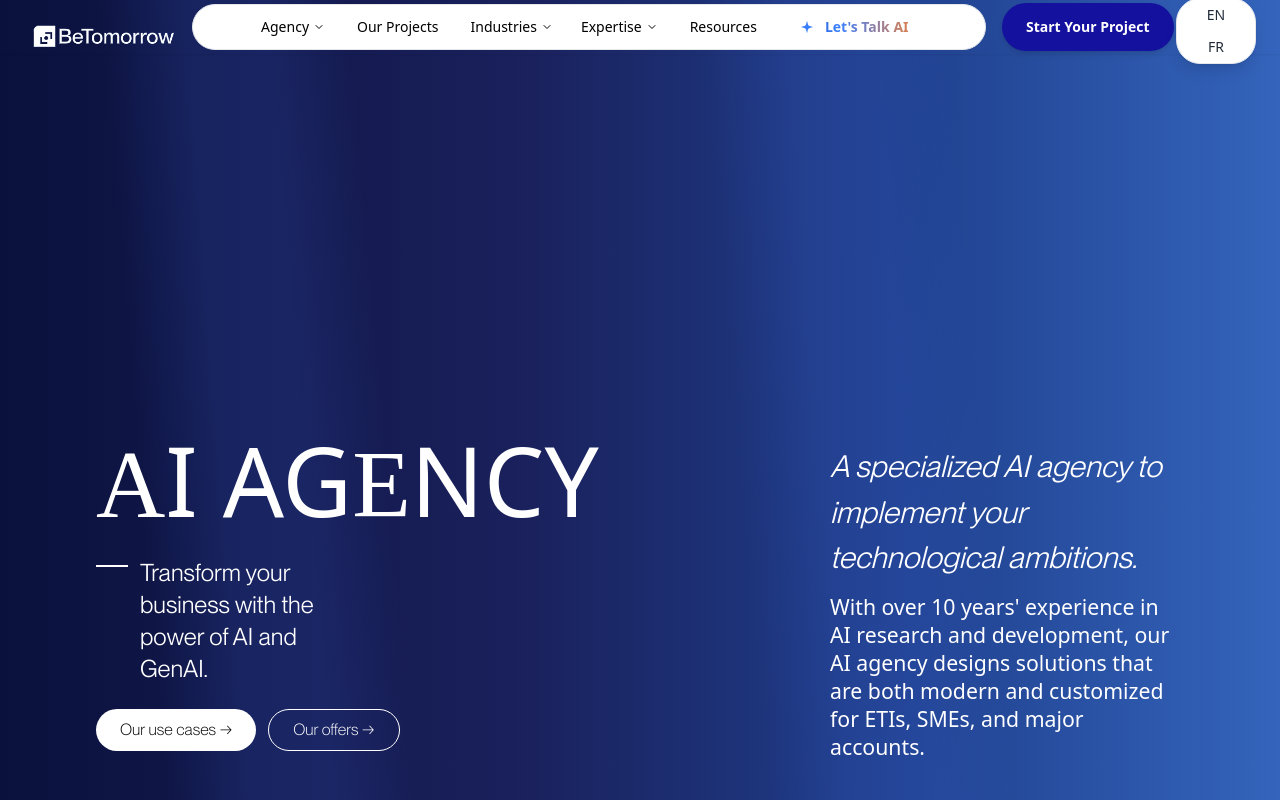
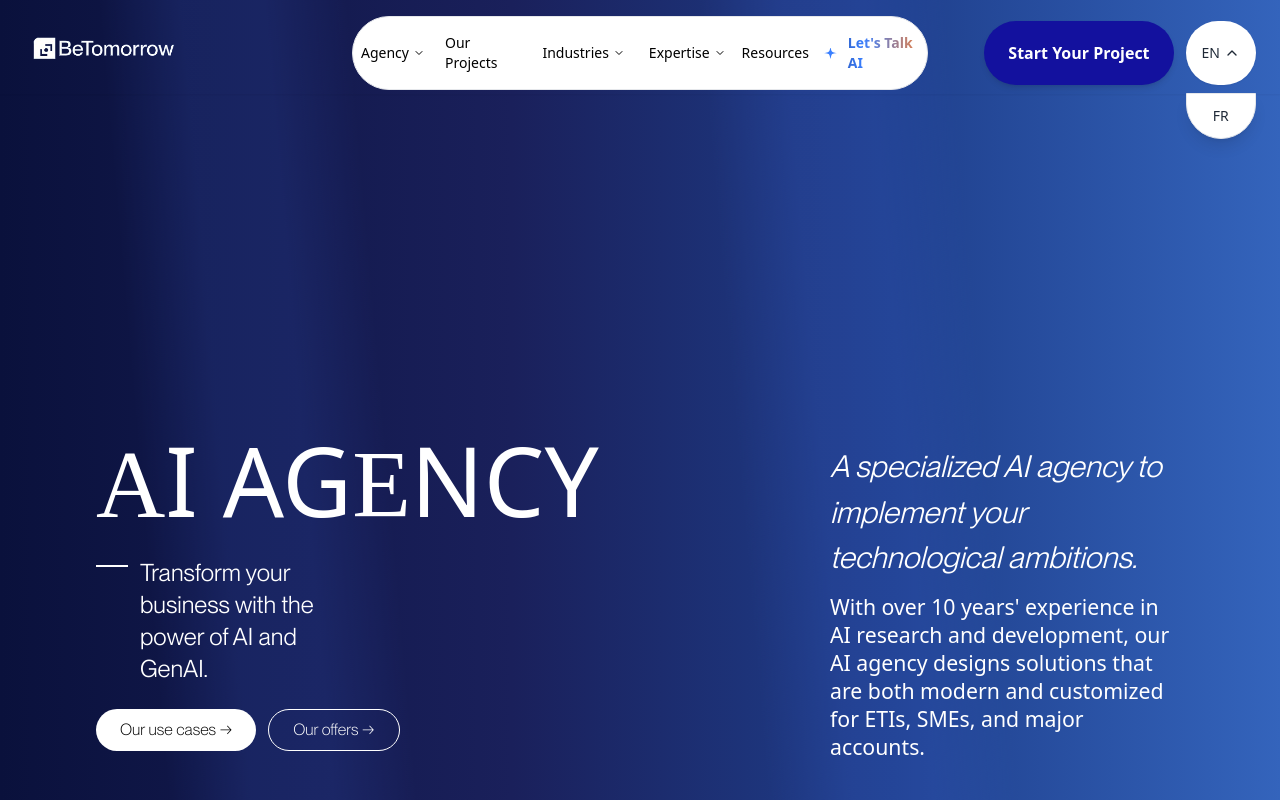
Before and after one commit to muskaanfayyaz/betomorrow-clone, a Next.js app: page / in a window 1280 px wide. Both pictures are taken after a click on the button "EN". Shown: the top 800 px of the page. Built offline with nearby package versions, Linux system fonts and the light colour scheme; a web font is replaced by a local one.

Commit message:
Betomorrow

```diff
--- a/src/components/Header.tsx
+++ b/src/components/Header.tsx
@@ -2,7 +2,7 @@
 
 import React, { useState } from 'react';
 import Link from 'next/link';
-import { ChevronDown, Sparkles, Menu, X } from 'lucide-react';
+import { ChevronDown, Sparkles, Menu} from 'lucide-react';
 import Image from 'next/image';
 
 const agencyItems = [
@@ -36,7 +36,14 @@ const industriesItems = [
 export default function Header() {
   const [openDropdown, setOpenDropdown] = useState<'agency' | 'expertise' | 'industries' | null>(null);
   const [langDropdownOpen, setLangDropdownOpen] = useState(false);
-  const [language, setLanguage] = useState<'en' | 'fr'>('en');
+  const [language, setLanguage] = useState<'en' | 'fr'>(() => {
+    // Check if language is stored in localStorage
+    if (typeof window !== 'undefined') {
+      const savedLang = localStorage.getItem('preferredLanguage');
+      return (savedLang === 'fr' || savedLang === 'en') ? savedLang : 'en';
+    }
+    return 'en';
+  });
   const [mobileMenuOpen, setMobileMenuOpen] = useState(false);
 
   const toggleDropdown = (name: typeof openDropdown) => {
@@ -47,6 +54,10 @@ export default function Header() {
   const selectLanguage = (lang: 'en' | 'fr') => {
     setLanguage(lang);
     setLangDropdownOpen(false);
+    // Save language preference to localStorage
+    if (typeof window !== 'undefined') {
+      localStorage.setItem('preferredLanguage', lang);
+    }
   };
 
   let dropdownItems = null;
@@ -55,7 +66,7 @@ export default function Header() {
   else if (openDropdown === 'expertise') dropdownItems = expertiseItems;
 
   return (
-    <div className="w-full fixed top-0 left-0 z-50 bg-transparent">
+    <div className="w-full fixed top-3 left-0 z-50 bg-transparent">
       {/* Logo */}
       <div className="absolute top-4 left-6 flex items-center z-50">
         <Link href="/" className="flex items-center">
@@ -64,35 +75,35 @@ export default function Header() {
             alt="Logo"
             width={160}
             height={160}
-            className="object-contain hidden xl:block"
+            className="object-contain hidden lg:hidden xl:block"
             priority
           />
-          <Image
+          {/* <Image
             src="/logo.png"
             alt="Logo"
             width={120}
             height={120}
-            className="object-contain hidden lg:block xl:hidden"
+            className="object-contain hidden lg:block 2xl:hidden"
             priority
-          />
+          /> */}
           <Image
             src="/logos/logo-2.png"
             alt="Mobile Logo"
             width={40}
             height={40}
-            className="object-contain lg:hidden"
+            className="object-contain xl:hidden"
             priority
           />
         </Link>
       </div>
 
       {/* Mobile Menu Icon */}
-      <div className="absolute top-4 right-6 lg:hidden z-50">
+      <div className="absolute top-4 right-6 xl:hidden z-50">
         <button
-          onClick={() => setMobileMenuOpen(true)}
-          className="p-2 text-white"
+          onClick={() => setMobileMenuOpen(!mobileMenuOpen)}
+          className="p-2"
         >
-          <Menu className="w-6 h-6" />
+          <Menu className={`w-6 h-6 lg:w-8 lg:h-8 transition-colors ${mobileMenuOpen ? 'text-[#13119E]' : 'text-white'}`} />
         </button>
       </div>
 
@@ -106,7 +117,7 @@ export default function Header() {
           />
 
           {/* Slidebar */}
-          <div className="absolute top-0 right-0 h-full w-full bg-white shadow-xl">
+          <div className="absolute top-2 right-0 h-full w-full bg-white shadow-xl">
             <div className="h-full flex flex-col overflow-y-auto">
               {/* Header */}
               <div className="flex justify-between items-center p-6 border-b sticky top-0 bg-white z-10">
@@ -124,7 +135,7 @@ export default function Header() {
                   onClick={() => setMobileMenuOpen(false)}
                   className="p-2 rounded-full hover:bg-gray-100"
                 >
-                  <X className="w-6 h-6 text-gray-600" />
+                  <Menu className="w-6 h-6 text-[#13119E]" />
                 </button>
               </div>
 
@@ -135,19 +146,19 @@ export default function Header() {
                 <MobileDropdown title="Expertise" items={expertiseItems} />
                 <Link
                   href="/our-projects"
-                  className="block py-3 text-gray-800 font-medium border-b border-gray-100"
+                  className="block py-4 text-gray-800 font-medium border-b border-gray-100 text-base lg:text-lg"
                 >
                   Our Projects
                 </Link>
                 <Link
                   href="/resources"
-                  className="block py-3 text-gray-800 font-medium border-b border-gray-100"
+                  className="block py-4 text-gray-800 font-medium border-b border-gray-100 text-base lg:text-lg"
                 >
                   Resources
                 </Link>
                 <Link
                   href="/lets-talk-ai"
-                  className="block py-3 font-semibold border-b border-gray-100"
+                  className="block py-3 font-semibold border-b border-gray-100 text-base lg:text-lg"
                   style={{
                     background: 'linear-gradient(90deg, #27408B 0%, #397FFF 40%, #FF802B 100%)',
                     WebkitBackgroundClip: 'text',
@@ -170,30 +181,34 @@ export default function Header() {
                   <div className="relative flex-1">
                     <button
                       onClick={toggleLangDropdown}
-                      className="w-full rounded-3xl px-6 py-3 bg-gray-100 text-gray-800 font-medium shadow-sm flex items-center justify-center gap-2 hover:bg-gray-200 text-sm"
+                      className="w-full rounded-3xl px-6 py-3 bg-gray-100 text-gray-800 font-medium shadow-sm flex items-center justify-center gap-2 hover:bg-gray-200 text-sm min-w-[48px]"
                     >
                       {language.toUpperCase()}
                       <ChevronDown className={`w-4 h-4 transition-transform ${langDropdownOpen ? 'rotate-180' : 'rotate-0'}`} />
                     </button>
+
                     {langDropdownOpen && (
-                      <div className="absolute bottom-full left-0 mb-2 w-full bg-white border border-gray-200 rounded-full shadow-lg z-50 overflow-hidden">
+                      <div className="absolute left-0 right-0 top-full mt-2 bg-white border border-gray-200 rounded-b-[60px] shadow-lg z-50 overflow-hidden">
                         <ul>
+                          {language === 'en' ? (
+                            <li>
+                              <button
+                                onClick={() => selectLanguage('fr')}
+                                className="w-full text-center px-3 py-3 hover:bg-blue-50 text-sm text-gray-800 transition flex items-center justify-center"
+                              >
+                                FR
+                              </button>
+                            </li>
+                          ) : (
                             <li>
                               <button
                                 onClick={() => selectLanguage('en')}
-                              className="block w-full text-center px-4 py-2 hover:bg-blue-100 text-sm text-gray-800"
+                                className="w-full text-center px-3 py-3 hover:bg-blue-50 text-sm text-gray-800 transition flex items-center justify-center"
                               >
                                 EN
                               </button>
                             </li>
-                          <li>
-                            <button
-                              onClick={() => selectLanguage('fr')}
-                              className="block w-full text-center px-4 py-2 hover:bg-blue-100 text-sm text-gray-800"
-                            >
-                              FR
-                            </button>
-                          </li>
+                          )}
                         </ul>
                       </div>
                     )}
@@ -206,18 +221,18 @@ export default function Header() {
       )}
 
       {/* Right Buttons */}
-      <div className="absolute top-1/2 -translate-y-1/2 right-6 hidden lg:flex items-center gap-3 h-[48px] z-50">
+      <div className="absolute top-1/2 -translate-y-1/2 right-6 hidden xl:flex items-center gap-3 h-[64px] z-50">
         <Link
           href="/start-your-project"
-          className="rounded-full px-6 py-2 text-xs lg:text-sm bg-[#13119E] text-white font-semibold shadow-md hover:brightness-110 transition duration-300 h-[40px] lg:h-[48px] flex items-center leading-[1.5rem]"
+          className="rounded-full px-6 py-2 text-xs lg:text-base bg-[#13119E] text-white font-semibold shadow-md hover:brightness-110 transition duration-300 h-[56px] lg:h-[64px] flex items-center leading-[1.5rem]"
         >
           Start Your Project
         </Link>
 
-        <div className="relative h-[40px] lg:h-[48px] flex items-center">
+        <div className="relative h-[56px] lg:h-[64px] flex items-center">
           <button
             onClick={toggleLangDropdown}
-            className="rounded-full px-4 py-2 bg-white text-gray-800 font-medium shadow-sm flex items-center gap-1 hover:bg-gray-100 text-xs lg:text-sm h-full leading-[1.5rem]"
+            className="rounded-full px-4 py-2 bg-white text-gray-800 font-medium shadow-sm flex items-center gap-1 hover:bg-gray-100 text-xs lg:text-sm h-full leading-[1.5rem] min-w-[48px]"
             type="button"
             aria-haspopup="true"
             aria-expanded={langDropdownOpen}
@@ -227,24 +242,27 @@ export default function Header() {
           </button>
 
           {langDropdownOpen && (
-            <div className="absolute right-0 mt-2 w-20 bg-white border border-gray-200 rounded-3xl shadow-lg z-50 overflow-hidden">
+            <div className="absolute left-0 right-0 top-full mt-2 bg-white border border-gray-200 rounded-b-[60px] shadow-lg z-50 overflow-hidden">
               <ul>
+                {language === 'en' ? (
+                  <li>
+                    <button
+                      onClick={() => selectLanguage('fr')}
+                      className="w-full text-center px-3 py-3 hover:bg-blue-50 text-sm text-gray-800 transition flex items-center justify-center"
+                    >
+                      FR
+                    </button>
+                  </li>
+                ) : (
                   <li>
                     <button
                       onClick={() => selectLanguage('en')}
-                    className="block w-full text-center px-3 py-1.5 hover:bg-blue-100 text-xs lg:text-sm text-gray-800"
+                      className="w-full text-center px-3 py-3 hover:bg-blue-50 text-sm text-gray-800 transition flex items-center justify-center"
                     >
                       EN
                     </button>
                   </li>
-                <li>
-                  <button
-                    onClick={() => selectLanguage('fr')}
-                    className="block w-full text-center px-3 py-1.5 hover:bg-blue-100 text-xs lg:text-sm text-gray-800"
-                  >
-                    FR
-                  </button>
-                </li>
+                )}
               </ul>
             </div>
           )}
@@ -252,14 +270,14 @@ export default function Header() {
       </div>
 
       {/* Header Navbar */}
-      <header className="bg-transparent py-1 shadow-sm relative z-40 hidden lg:block">
+      <header className="bg-transparent py-1 shadow-sm relative z-40 hidden xl:block">
         <div
-          className={`ml-36 lg:ml-48 mx-auto w-[62vw] max-w-4xl px-4 py-2 border border-gray-200 bg-white text-xs lg:text-sm transition-all duration-300 ease-in-out ${
+          className={`mx-auto w-[45vw] max-w-5xl px-0 py-3 border border-gray-200 bg-white text-xs lg:text-sm transition-all duration-300 ease-in-out ${
             openDropdown ? 'rounded-t-[50px]' : 'rounded-full'
           }`}
         >
           {/* Navigation Links */}
-          <div className="flex items-center justify-center gap-2 lg:gap-3 font-medium w-full">
+          <div className="flex items-center justify-center gap-2 lg:gap-3 font-medium w-full px-0">
             <button
               onClick={() => toggleDropdown('agency')}
               className="flex items-center gap-1 px-2 py-1 text-black rounded-full hover:bg-blue-100 transition"
@@ -286,7 +304,7 @@ export default function Header() {
 
             <button
               onClick={() => toggleDropdown('expertise')}
-              className="flex items-center gap-1 px-2 py-1 text-black rounded-full hover:bg-blue-100 transition"
+              className="flex items-center gap-1 px-1 py-1 text-black rounded-full hover:bg-blue-100 transition"
               type="button"
               aria-haspopup="true"
               aria-expanded={openDropdown === 'expertise'}
@@ -299,7 +317,7 @@ export default function Header() {
 
             <Link
               href="/lets-talk-ai"
-              className="px-3 lg:px-4 py-1 rounded-full font-semibold hover:opacity-90 transition flex items-center gap-1 lg:gap-2"
+              className="px-0 lg:px-0 py-1 rounded-full font-semibold hover:opacity-90 transition flex items-center gap-1 lg:gap-2"
               style={{
                 background: 'linear-gradient(90deg, #27408B 0%, #397FFF 40%, #FF802B 100%)',
                 WebkitBackgroundClip: 'text',
@@ -314,14 +332,14 @@ export default function Header() {
           {/* Dropdown menu */}
           {openDropdown && dropdownItems && (
             <div
-              className="absolute left-0 top-full w-full bg-white border-t border-gray-200 pt-3 pb-4 rounded-b-[60px] grid grid-cols-2 gap-3"
+              className="absolute left-1/2 -translate-x-1/2 top-full w-[45vw] max-w-5xl bg-white border-t border-gray-200 pt-3 pb-4 rounded-b-[60px] grid grid-cols-2 gap-3"
               style={{ marginTop: '-4px', zIndex: 10 }}
             >
               {dropdownItems.map((item, idx) => (
                 <Link
                   key={item.href}
                   href={item.href}
-                  className="flex items-center gap-2 px-4 py-2 text-xs lg:text-sm text-gray-800 hover:bg-blue-50 rounded-md transition"
+                  className="flex items-center gap-2 px-0 py-2 text-xs lg:text-sm text-gray-800 hover:bg-blue-50 rounded-md transition"
                 >
                   <Image
                     src={`/${String(idx + 1).padStart(2, '0')}.png`}
@@ -338,12 +356,39 @@ export default function Header() {
           )}
         </div>
       </header>
+
+      {/* Additional language dropdown for mobile */}
+      {langDropdownOpen && (
+        <div className="hidden lg:hidden absolute bottom-full left-0 mb-2 w-[48px] bg-white border border-gray-200 rounded-b-[60px] shadow-lg z-50 overflow-hidden">
+          <ul>
+            {language === 'en' ? (
+              <li>
+                <button
+                  onClick={() => selectLanguage('fr')}
+                  className="w-full text-center px-3 py-3 hover:bg-blue-50 text-sm text-gray-800 transition flex items-center justify-center"
+                >
+                  FR
+                </button>
+              </li>
+            ) : (
+              <li>
+                <button
+                  onClick={() => selectLanguage('en')}
+                  className="w-full text-center px-3 py-3 hover:bg-blue-50 text-sm text-gray-800 transition flex items-center justify-center"
+                >
+                  EN
+                </button>
+              </li>
+            )}
+          </ul>
+        </div>
+      )}
     </div>
   );
 }
 
 const NavLink = ({ href, label }: { href: string; label: string }) => (
-  <Link href={href} className="px-2 lg:px-3 py-1 rounded-full text-black hover:bg-blue-100 transition text-xs lg:text-sm">
+  <Link href={href} className="px-0 lg:px-0 py-1 rounded-full text-black hover:bg-blue-100 transition text-xs lg:text-sm">
     {label}
   </Link>
 );
@@ -354,10 +399,10 @@ const MobileDropdown = ({ title, items }: { title: string; items: { href: string
     <div className="border-b border-gray-100">
       <button
         onClick={() => setOpen(!open)}
-        className="w-full flex justify-between items-center py-3 text-gray-800 font-semibold"
+        className="w-full flex justify-between items-center py-3 text-gray-800 font-semibold text-base lg:text-lg"
       >
         <span>{title}</span>
-        <ChevronDown className={`w-4 h-4 transition-transform ${open ? 'rotate-180' : 'rotate-0'}`} />
+        <ChevronDown className={`w-4 h-4 lg:w-5 lg:h-5 transition-transform ${open ? 'rotate-180' : 'rotate-0'}`} />
       </button>
       {open && (
         <ul className="pl-4 space-y-2 pb-3">
@@ -365,14 +410,14 @@ const MobileDropdown = ({ title, items }: { title: string; items: { href: string
             <li key={item.href}>
               <Link
                 href={item.href}
-                className="flex items-center gap-3 py-2 text-sm text-gray-700 hover:text-blue-600"
+                className="flex items-center gap-3 py-2 text-sm lg:text-base text-gray-700 hover:text-blue-600"
               >
                 <Image
                   src={`/${String(idx + 1).padStart(2, '0')}.png`}
                   alt={`Number ${idx + 1}`}
                   width={20}
                   height={20}
-                  className="flex-shrink-0"
+                  className="flex-shrink-0 lg:w-6 lg:h-6"
                 />
                 {item.label}
               </Link>
```
Lines whose indentation alone changed are shown as unchanged.
